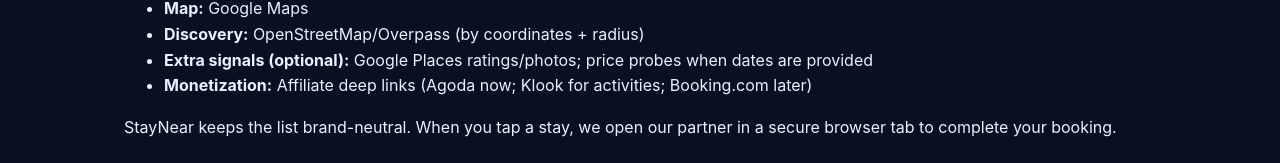
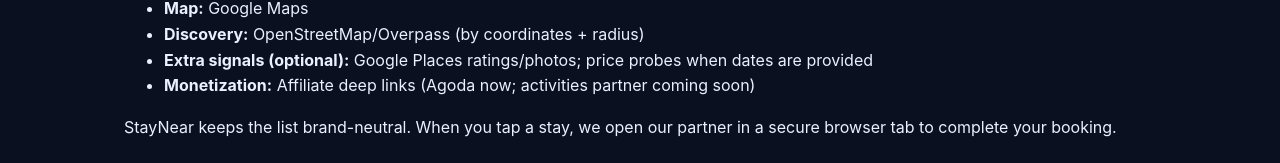
Before and after one commit to davecube123/staynear-site, a plain HTML site: page index.html in a window 1280 px wide. Shown: the part 3114-3277 px from the top of the page. Drawn offline with Linux system fonts and the light colour scheme.

Commit message:
Update index.html

```diff
--- a/index.html
+++ b/index.html
@@ -76,7 +76,7 @@
         <li><strong>Map:</strong> Google Maps</li>
         <li><strong>Discovery:</strong> OpenStreetMap/Overpass (by coordinates + radius)</li>
         <li><strong>Extra signals (optional):</strong> Google Places ratings/photos; price probes when dates are provided</li>
-        <li><strong>Monetization:</strong> Affiliate deep links (Agoda now; Klook for activities; Booking.com later)</li>
+        <li><strong>Monetization:</strong> Affiliate deep links (Agoda now; activities partner coming soon)</li>
       </ul>
       <p>StayNear keeps the list brand-neutral. When you tap a stay, we open our partner in a secure browser tab to complete your booking.</p>
     </section>
```
